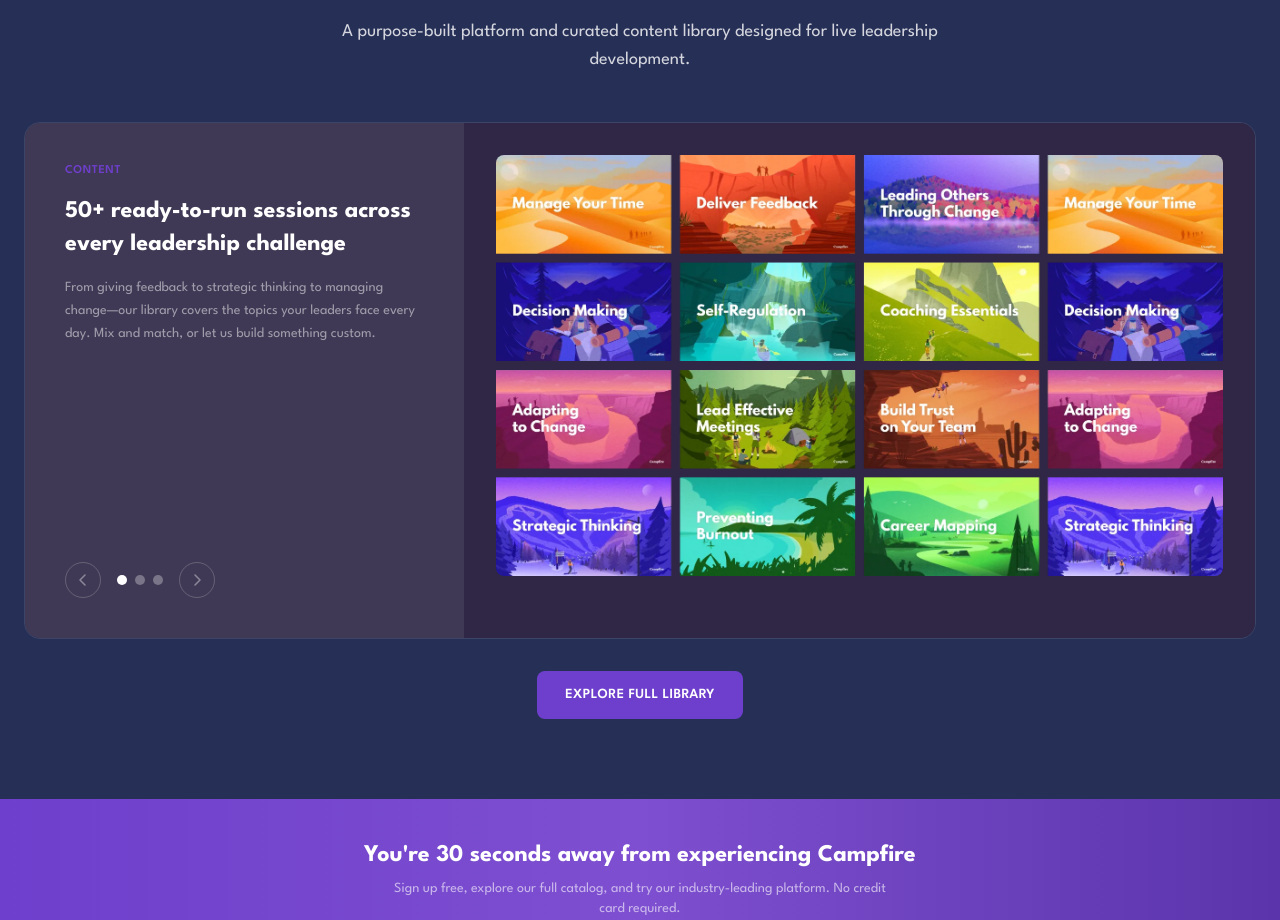
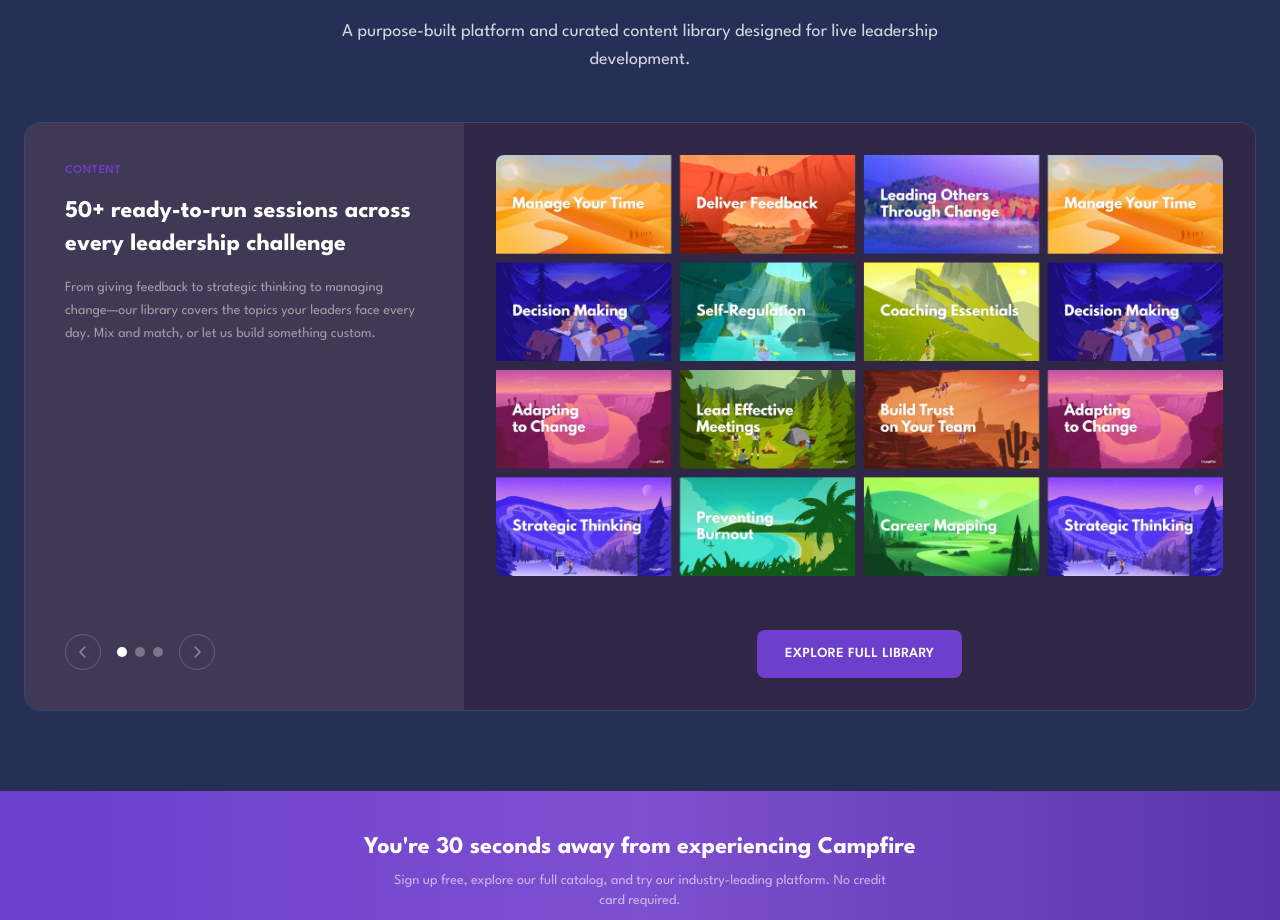
Before and after one commit to stevearntz/campfire-website, a Next.js app: page / in a window 1280 px wide. Shown: the part 1766-2686 px from the top of the page. Built offline with nearby package versions, Linux system fonts and the light colour scheme; no server answers.

Commit message:
Move carousel CTA inside the right panel
Co-Authored-By: Claude Opus 4.6 <noreply@anthropic.com>

```diff
--- a/app/components/ProductShowcase.tsx
+++ b/app/components/ProductShowcase.tsx
@@ -140,10 +140,10 @@ export default function ProductShowcase() {
 
             {/* Right: Image */}
             <div
-              className="relative flex items-center justify-center p-6 md:p-8"
+              className="relative flex flex-col p-6 md:p-8"
               style={{ backgroundColor: "#2f2745" }}
             >
-              <div className="grid w-full">
+              <div className="grid w-full flex-1">
                 {slides.map((slide, i) => (
                   <div
                     key={slide.label}
@@ -165,12 +165,9 @@ export default function ProductShowcase() {
                   </div>
                 ))}
               </div>
-            </div>
-          </div>
-        </div>
 
-        {/* CTA below card — changes per slide */}
-        <div className="text-center mt-8">
+              {/* CTA inside the right panel */}
+              <div className="text-center mt-6">
                 <a
                   href={s.ctaHref}
                   target="_blank"
@@ -181,6 +178,9 @@ export default function ProductShowcase() {
                 </a>
               </div>
             </div>
+          </div>
+        </div>
+      </div>
     </section>
   );
 }
```
Lines whose indentation alone changed are shown as unchanged.
